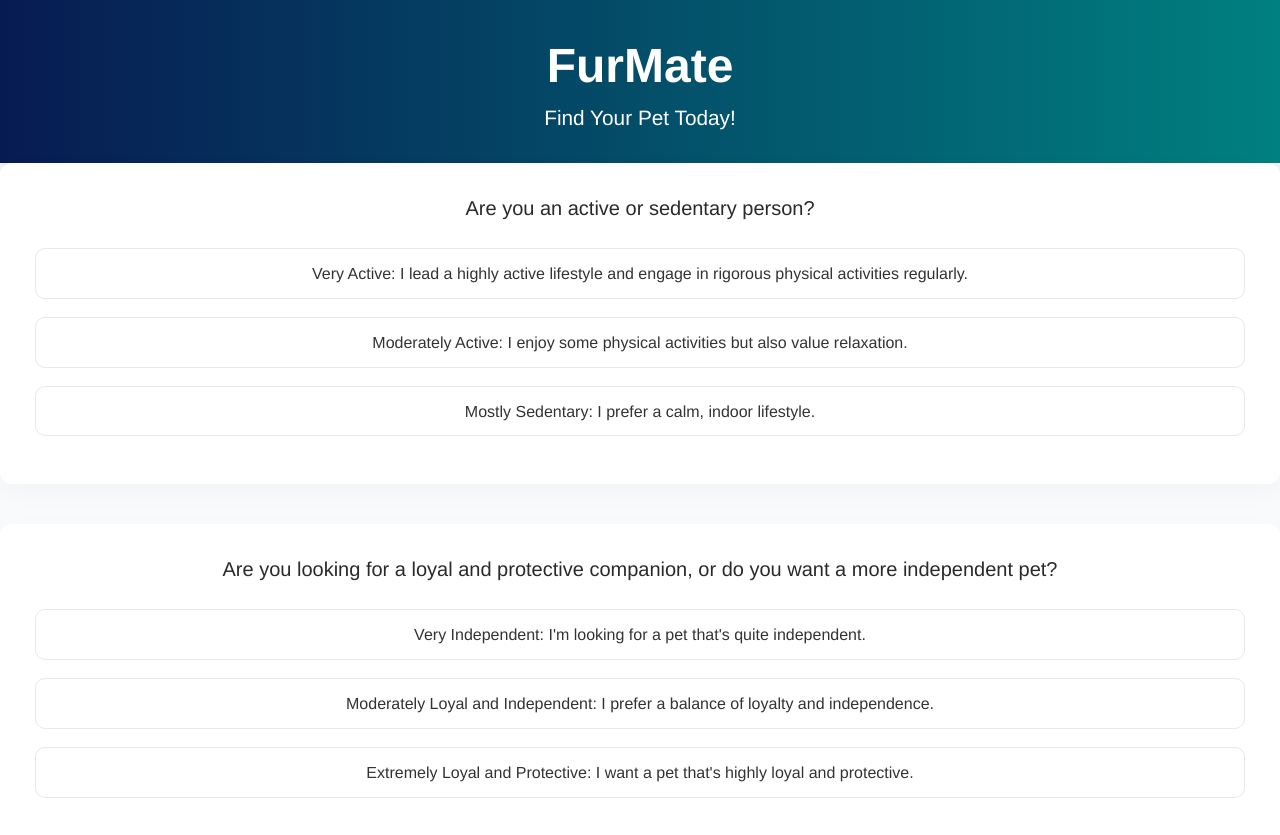
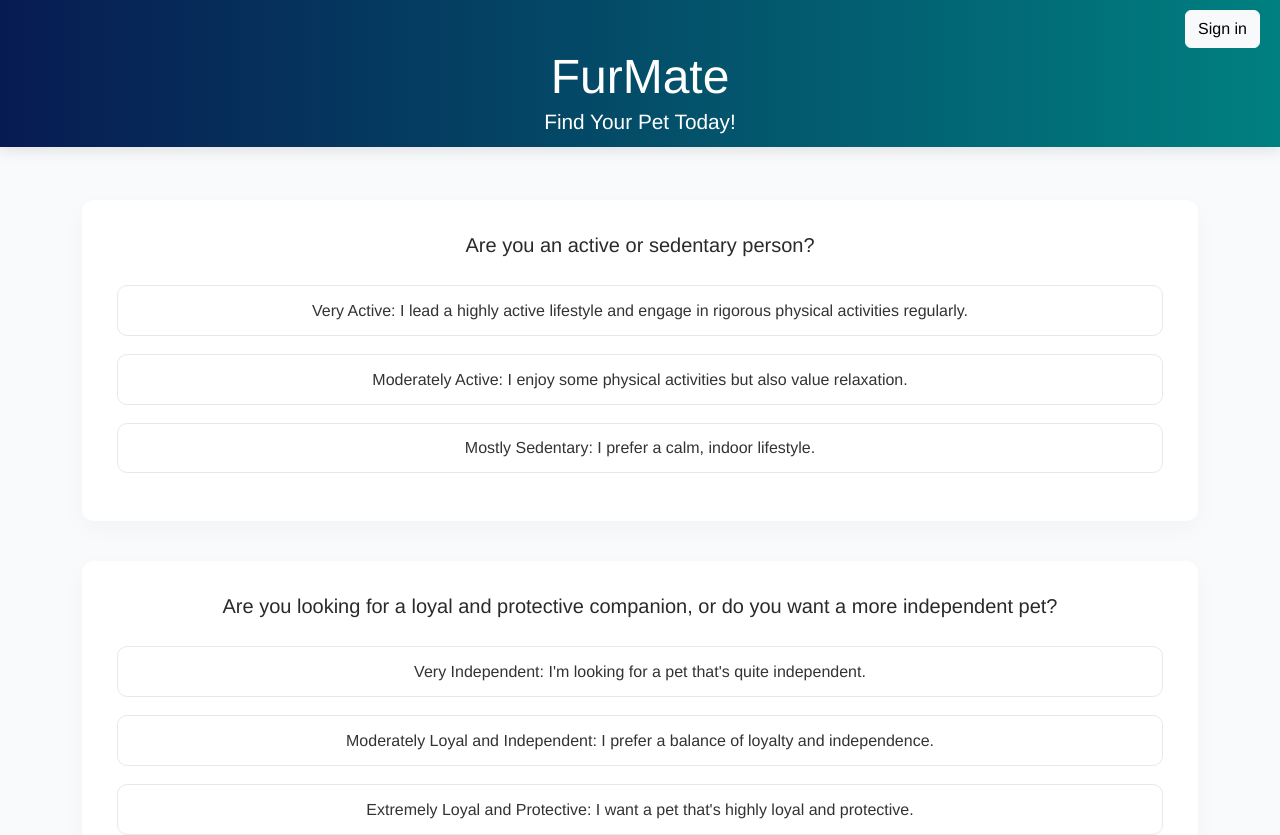
Before and after one commit to 392-f23/FurMate, a React (Vite) app: page / in a window 1280 px wide. Shown: the top 835 px of the page. Built offline with nearby package versions, Linux system fonts and the light colour scheme; no server answers; the database is empty.

Commit message:
trivial features implemented

```diff
--- a/package.json
+++ b/package.json
@@ -12,6 +12,7 @@
   "dependencies": {
     "bootstrap": "^5.3.2",
     "firebase": "^10.5.0",
+    "firebase-tools": "^12.7.0",
     "react": "^18.2.0",
     "react-bootstrap": "^2.9.0",
     "react-dom": "^18.2.0",
--- a/src/App.css
+++ b/src/App.css
@@ -40,3 +40,11 @@
 button {
   font-size: calc(10px + 2vmin);
 }
+
+.container {
+  padding-top: 200px;
+}
+
+.recommendation-list {
+  padding-top: 150px;
+}
--- a/src/App.jsx
+++ b/src/App.jsx
@@ -1,6 +1,7 @@
 import { useState, useEffect } from "react";
 import logo from "./logo.svg";
 import "./App.css";
+import 'bootstrap/dist/css/bootstrap.min.css'
 import Questionnaire from "./components/Questionnaire";
 import Banner from "./components/Banner";
 import RecommendationList from "./components/RecommendationList";
@@ -18,8 +19,8 @@ const App = () => {
       <BrowserRouter>
       <Banner banner="FurMate" message="Find Your Pet Today!" />
         <Routes>
-          <Route path="/" element={<Questionnaire setResults={setQuestionnaireResults}/>}></Route>
-          <Route path="/recommendations" element={<RecommendationList results={QuestionnaireResults} />}></Route>
+          <Route path="/" element={<Questionnaire className="content" setResults={setQuestionnaireResults}/>}></Route>
+          <Route path="/recommendations" element={<RecommendationList className="content" results={QuestionnaireResults} />}></Route>
         </Routes>
         {/* <BottomNavbar /> */}
       </BrowserRouter>
--- a/src/components/Banner.css
+++ b/src/components/Banner.css
@@ -1,10 +1,30 @@
+
+.auth {
+  text-align: right;
+  margin-right: 20px;
+}
+
+.circle_profile_photo {
+  width: 37.33px; /* or your desired width */
+  height: 37.33px; /* or your desired height */
+  border-radius: 50%;
+  object-fit: cover; /* ensures the image scales correctly */
+  overflow: hidden; /* to make sure the image does not exceed the circle bounds */
+}
+
 .topTitle {
   background: linear-gradient(90deg, rgba(7,27,82,1) 0%, rgba(0,128,128,1) 100%);
   color: white;
   text-align: center;
-  padding: 30px 0;
+  padding: 10px 0;
   margin: 0;
   box-shadow: 0px 4px 14px rgba(0, 0, 0, 0.1);
+  justify-content: space-between;
+  position: fixed;  /* Make the banner fixed */
+  top: 0;          /* Anchor it to the top */
+  left: 0;         /* Anchor it to the left */
+  right: 0;        /* Make it span the full width */
+  z-index: 1000;   /* Ensure it stays on top of other content */
 }
 
 .topTitle h1 {
--- a/src/components/Banner.jsx
+++ b/src/components/Banner.jsx
@@ -2,15 +2,39 @@ import React from 'react'
 import './Banner.css'
 import NavBar from "/src/components/NavBar.jsx";
 import { useState, useEffect } from "react";
-
+import { signInWithGoogle, firebaseSignOut, useAuthState } from '../utilities/firebase';
+import Dropdown from 'react-bootstrap/Dropdown';
 const Banner = ({banner, message}) => {
 
-    const [navBarOpen, setNavBarOpen] = useState(false);
+    // const [navBarOpen, setNavBarOpen] = useState(false);
+
+    const SignInButton = () => (
+        <button className="ms-auto btn btn-light loginbtn" onClick={signInWithGoogle}>Sign in</button>
+    );
+
+    const SignOutButton = () => (
+        <button className="ms-auto btn btn-dark loginbtn" onClick={firebaseSignOut}>Sign out</button>
+
+    );
+
+    const AuthButton = () => {
+        const [user] = useAuthState();
+        return user ? <></> : (<SignInButton />);
+    };
+
+    const ProfilePhoto = () => {
+        const [user] = useAuthState();
+        return user? <img id="profilePic" onClick={firebaseSignOut} src={user.photoURL} alt="Profile Photo" class="circle_profile_photo"/> : <></>;
+    }
 
     return (
         <div className="topTitle">
             {/* <button className="navbar-toggle-button" onClick={() => setNavBarOpen(!navBarOpen)}>☰</button> */}
             {/* <NavBar open={navBarOpen} onClose={() => setNavBarOpen(false)} /> */}
+            <div className="auth">
+                <AuthButton/>
+                <ProfilePhoto></ProfilePhoto>
+            </div>
             <h1>{banner}</h1>
             <div>{message}</div>
         </div>
--- a/src/components/Recommendation.jsx
+++ b/src/components/Recommendation.jsx
@@ -1,6 +1,8 @@
 import '/src/components/recommendation.css';
-
+import { useAuthState } from '../utilities/firebase';
+import Star from './star';
 const Recommendation = ({ pet }) => {
+  const [user] = useAuthState();
     return (
       <div className="recommendation-card">
         <img src={pet.Image} alt={`./assets/${pet.Image}`} className="pet-image" />
@@ -11,6 +13,7 @@ const Recommendation = ({ pet }) => {
           <p><strong>Age:</strong> {pet.Age} years</p>
           <p><strong>Activity Level:</strong> {pet.Activity}</p>
         </div>
+        {user? <Star></Star>:<></>}
       </div>
     );
   }
--- a/src/components/RecommendationList.jsx
+++ b/src/components/RecommendationList.jsx
@@ -1,9 +1,10 @@
 import Recommendation from './Recommendation';
 import '/src/components/recommendationlist.css';
-
+import { NavLink } from 'react-router-dom';
 const RecommendationList = ({results}) => {
     return (
         <div className="recommendation-list">
+            <NavLink to="/" className='btn btn-secondary'> Back to Questionnaire</NavLink>
             {results.map((p, index) => <Recommendation key={index} pet={p.pet} />)}
         </div>
     );
--- a/src/components/recommendationlist.css
+++ b/src/components/recommendationlist.css
@@ -7,3 +7,7 @@
     /* height: 100vh; */
     align-content: center;
   }
+
+.center{
+  text-align: center;
+}
--- /dev/null
+++ b/src/components/star.jsx
@@ -0,0 +1,29 @@
+// Star.js
+import React, { useState } from 'react';
+
+const Star = () => {
+  const [isFilled, setIsFilled] = useState(false);
+
+  const toggleFill = () => {
+    setIsFilled(!isFilled);
+  };
+
+  return (
+    <svg
+      width="24"
+      height="24"
+      viewBox="0 0 24 24"
+      fill={isFilled ? "gold" : "none"}
+      stroke="black"
+      strokeWidth="2"
+      strokeLinecap="round"
+      strokeLinejoin="round"
+      onClick={toggleFill}
+      style={{ cursor: 'pointer' }}
+    >
+      <polygon points="12 2 15.09 8.26 22 9.27 17 14.14 18.18 21.02 12 17.77 5.82 21.02 7 14.14 2 9.27 8.91 8.26 12 2"/>
+    </svg>
+  );
+}
+
+export default Star;
--- a/src/utilities/firebase.js
+++ b/src/utilities/firebase.js
@@ -1,12 +1,12 @@
 
-import { initializeApp } from "firebase/app";
+import { initializeApp, getApps, getApp } from "firebase/app";
 import { useCallback, useEffect, useState } from 'react';
 import { getDatabase, onValue, ref, update } from 'firebase/database';
 import { getAuth, GoogleAuthProvider, onAuthStateChanged, signInWithPopup, signOut } from 'firebase/auth';
 
 const firebaseConfig = {
   apiKey: "AIzaSyBKR0DHhO8TKZsOcYWWsDaGHO3Q-F18e-M",
-    authDomain: "furmate-5e0bb.firebaseapp.com",
+  authDomain: "furmate-5e0bb.web.app",
   databaseURL: "https://furmate-5e0bb-default-rtdb.firebaseio.com",
   projectId: "furmate-5e0bb",
   storageBucket: "furmate-5e0bb.appspot.com",
@@ -16,7 +16,14 @@ const firebaseConfig = {
 };
 
 // Initialize Firebase
-const firebase = initializeApp(firebaseConfig);
+let firebase;
+// Initialize Firebase
+if (!getApps().length){
+  firebase = initializeApp(firebaseConfig);
+}
+else {
+  firebase = getApp(firebaseConfig)
+}
 const database = getDatabase(firebase);
 
 export const useDbData = (path) => {
--- a/src/utilities/getResults.js
+++ b/src/utilities/getResults.js
@@ -2,7 +2,7 @@ import { useState, useEffect } from 'react';
 import { useDbData } from './firebase';
 
 const useGetResults = (selectedAnswers) => {
-  const [data, error] = useDbData('/');
+  const [data, error] = useDbData('/pets/');
   const [petScores, setPetScores] = useState([]);
 
   useEffect(() => {
```
Also changed, not shown: 1 other file (tests, documents, lock files or other folders). Lines whose indentation alone changed are shown as unchanged.
